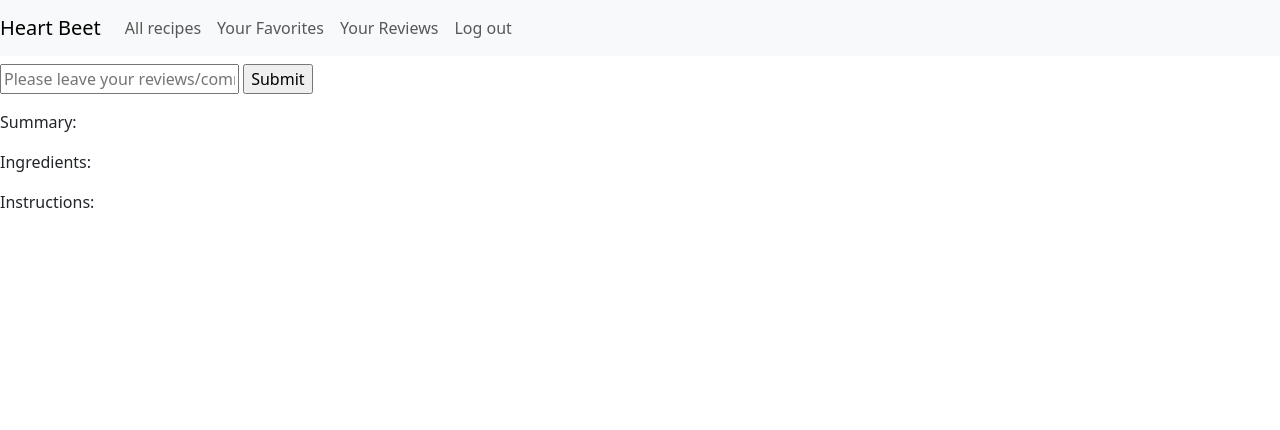
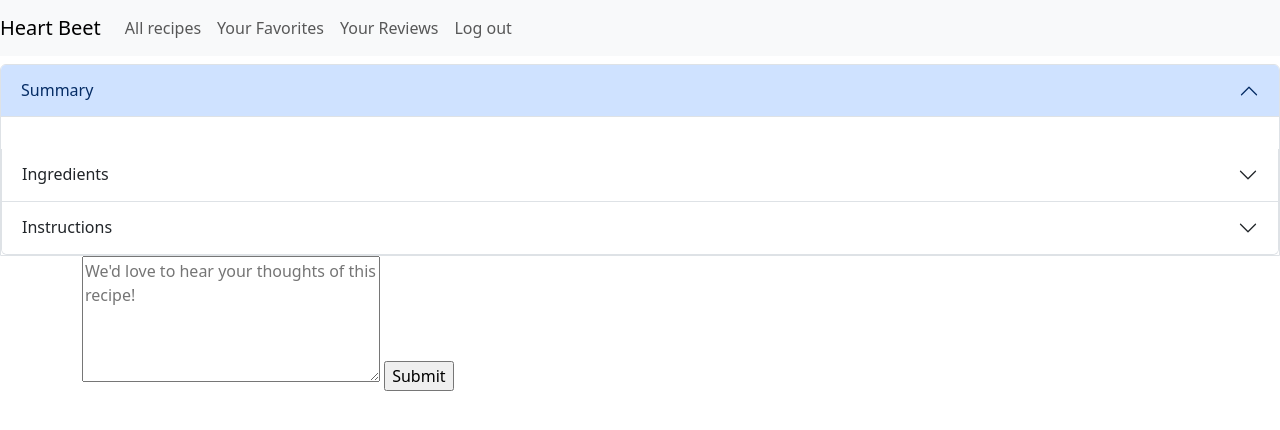
Before and after one commit to d-luangrath/Hackbright-Project, a Flask app: template templates/recipe_details.html in a window 1280 px wide. Shown: the top 430 px of the page. Run offline with Flask 3, Linux system fonts and the light colour scheme; the template is opened without the code that fills it, so the values that code supplies are empty.

Commit message:
clean up, format datetime on reviews, update review box to textarea

```diff
--- a/server.py
+++ b/server.py
@@ -1,7 +1,9 @@
 """Server for recipes app."""
 from flask import (Flask, render_template, request, flash, session, redirect, jsonify)
 from model import connect_to_db, db
+from datetime import datetime
 import crud
+
 
 from jinja2 import StrictUndefined
 from api_handler import (
@@ -134,8 +136,9 @@ def show_user_reviews():
     recipe_reviews = []
     reviews = crud.get_all_reviews_for_user(user_id)
     for review in reviews:
+        date_time = review.time_created.strftime("%x")
         recipe_rec = crud.get_recipe_by_id(review.recipe_id)
-        recipe_reviews.append([recipe_rec.id, recipe_rec.title, review.review, review.time_created])
+        recipe_reviews.append([recipe_rec.id, recipe_rec.title, review.review, date_time])
 
     return render_template("reviews.html", user_name=user_name, recipe_reviews=recipe_reviews)
 
--- a/templates/all_recipes.html
+++ b/templates/all_recipes.html
@@ -28,6 +28,8 @@
 		{% endfor %}
 	</div>
 </div>
+
+<script src="/static/js/favorite.js"></script>
 
 <!-- Bootstrap 5 JS -->
 <script src='https://cdn.jsdelivr.net/npm/bootstrap@5.0.1/dist/js/bootstrap.bundle.min.js'></script><script type="module" src="./script.js"></script>
--- a/templates/recipe_details.html
+++ b/templates/recipe_details.html
@@ -4,9 +4,70 @@
 {% block title %}{{ recipe.title }} - Details{% endblock %}
 
 {% block body %}
+<div class="heading-1 d-flex justify-content-center">
+    <h1>{{ recipe.title }}</h1>
+</div>
 
-    <h1>{{ recipe.title }}</h1>
+<div class="d-flex justify-content-center">
+    {% if recipe.image_url %}
+        <p id="image">
+            <img src="{{ recipe.image_url }}" alt="{{ recipe.title }}">
+        </p>
+    {% endif %}
+</div>
 
+
+<div class="accordion" id="accordionExample">
+    <div class="accordion-item">
+      <h2 class="accordion-header" id="headingOne">
+        <button class="accordion-button" type="button" data-bs-toggle="collapse" data-bs-target="#collapseOne" aria-expanded="true" aria-controls="collapseOne">
+          Summary
+        </button>
+      </h2>
+      <div id="collapseOne" class="accordion-collapse collapse show" aria-labelledby="headingOne" data-bs-parent="#accordionExample">
+        <div class="accordion-body">
+          <strong>{{ recipe.summary|safe }}</strong>
+      </div>
+    </div>
+    <div class="accordion-item">
+      <h2 class="accordion-header" id="headingTwo">
+        <button class="accordion-button collapsed" type="button" data-bs-toggle="collapse" data-bs-target="#collapseTwo" aria-expanded="false" aria-controls="collapseTwo">
+          Ingredients
+        </button>
+      </h2>
+      <div id="collapseTwo" class="accordion-collapse collapse" aria-labelledby="headingTwo" data-bs-parent="#accordionExample">
+        <div class="accordion-body">
+          <strong>{{ recipe.ingredients|safe }}</strong>
+        </div>
+      </div>
+    </div>
+    <div class="accordion-item">
+      <h2 class="accordion-header" id="headingThree">
+        <button class="accordion-button collapsed" type="button" data-bs-toggle="collapse" data-bs-target="#collapseThree" aria-expanded="false" aria-controls="collapseThree">
+          Instructions
+        </button>
+      </h2>
+      <div id="collapseThree" class="accordion-collapse collapse" aria-labelledby="headingThree" data-bs-parent="#accordionExample">
+        <div class="accordion-body">
+          <strong>{{ recipe.instructions|safe }}</strong>
+        </div>
+      </div>
+    </div>
+  </div>
+
+<div class="container">
+<form id="review-form">
+    <!-- <input type="text" name="review" id="reviews" recipeid="{{recipe.id}}" placeholder="Please leave your reviews/comments here!"> -->
+    <textarea name="review" id="reviews" recipeid="{{recipe.id}}" cols="30" rows="5" placeholder="We'd love to hear your thoughts of this recipe!"></textarea>
+    <input type="submit" id="submit-reviews" value="Submit">
+     <label for="submit" id="my-label"></label>
+
+    <script src="/static/js/reviews.js"></script>
+</form>
+
+
+
+<!-- <div class="container">
     <form id="review-form">
         <input type="text" name="review" id="reviews" recipeid="{{recipe.id}}" placeholder="Please leave your reviews/comments here!">
         <input type="submit" id="submit-reviews" value="Submit">
@@ -14,12 +75,13 @@
 
         <script src="/static/js/reviews.js"></script>
     </form>
-
+    <div class="d-flex justify-content-center">
     {% if recipe.image_url %}
         <p id="image">
             <img src="{{ recipe.image_url }}" alt="{{ recipe.title }}">
         </p>
     {% endif %}
+    </div>
 
     <p id="summary">
         Summary: <br>
@@ -36,5 +98,5 @@
         {{ recipe.instructions|safe }}
     </p>
 
-
+</div> -->
 {% endblock %}
```
Also changed, not shown: templates/reviews.html (+2 -10 lines).
